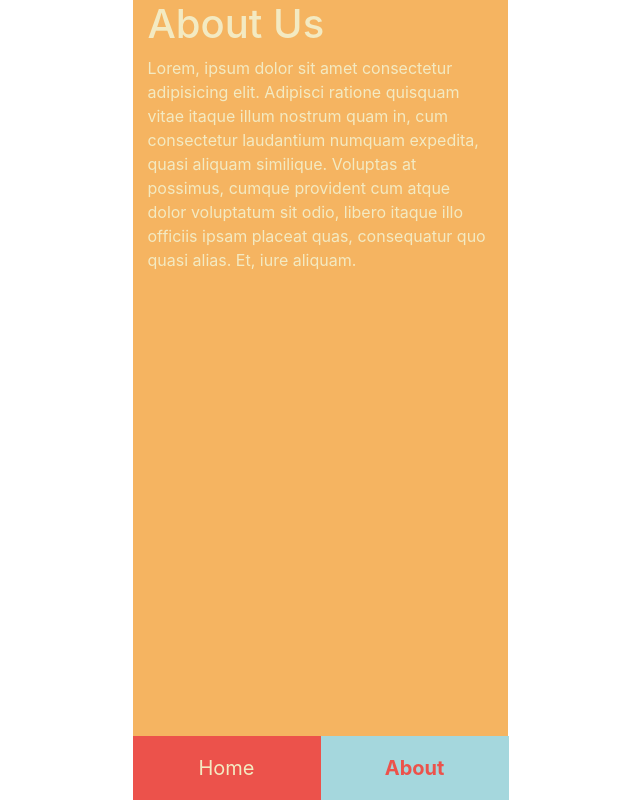
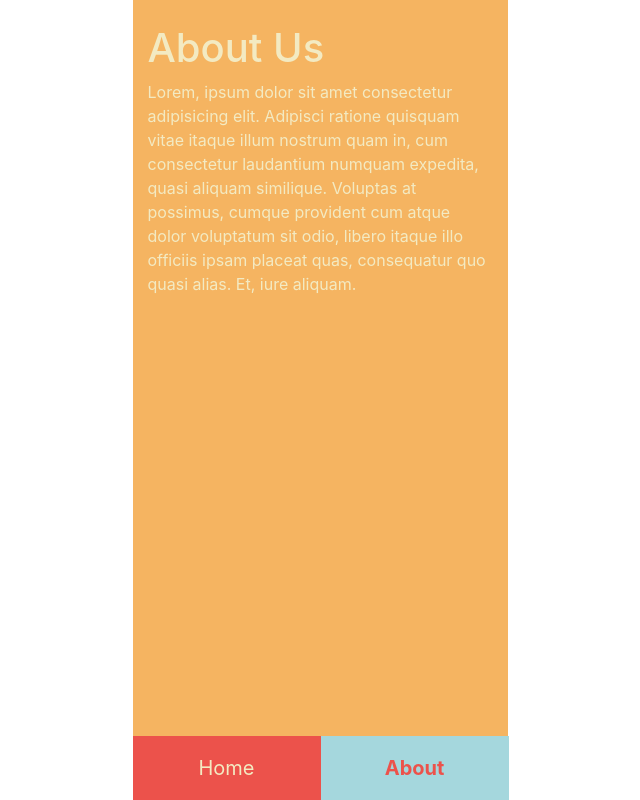
Before and after one commit to nooblesdevp/cocktails-app, a React (Create React App) app: page /about in a window 1280 px wide. Shown: the whole page, without its empty margins (320-960 px from the left). Built offline with nearby package versions, Linux system fonts and the light colour scheme; no server answers.

Commit message:
add padding

```diff
--- a/src/pages/About.js
+++ b/src/pages/About.js
@@ -3,7 +3,7 @@ import Navbar from "../components/Navbar";
 
 function About() {
   return (
-    <div className="about container bgColor4">
+    <div className="about container bgColor4 pt-4">
       <h1>About Us</h1>
       <p>
         Lorem, ipsum dolor sit amet consectetur adipisicing elit. Adipisci
```
